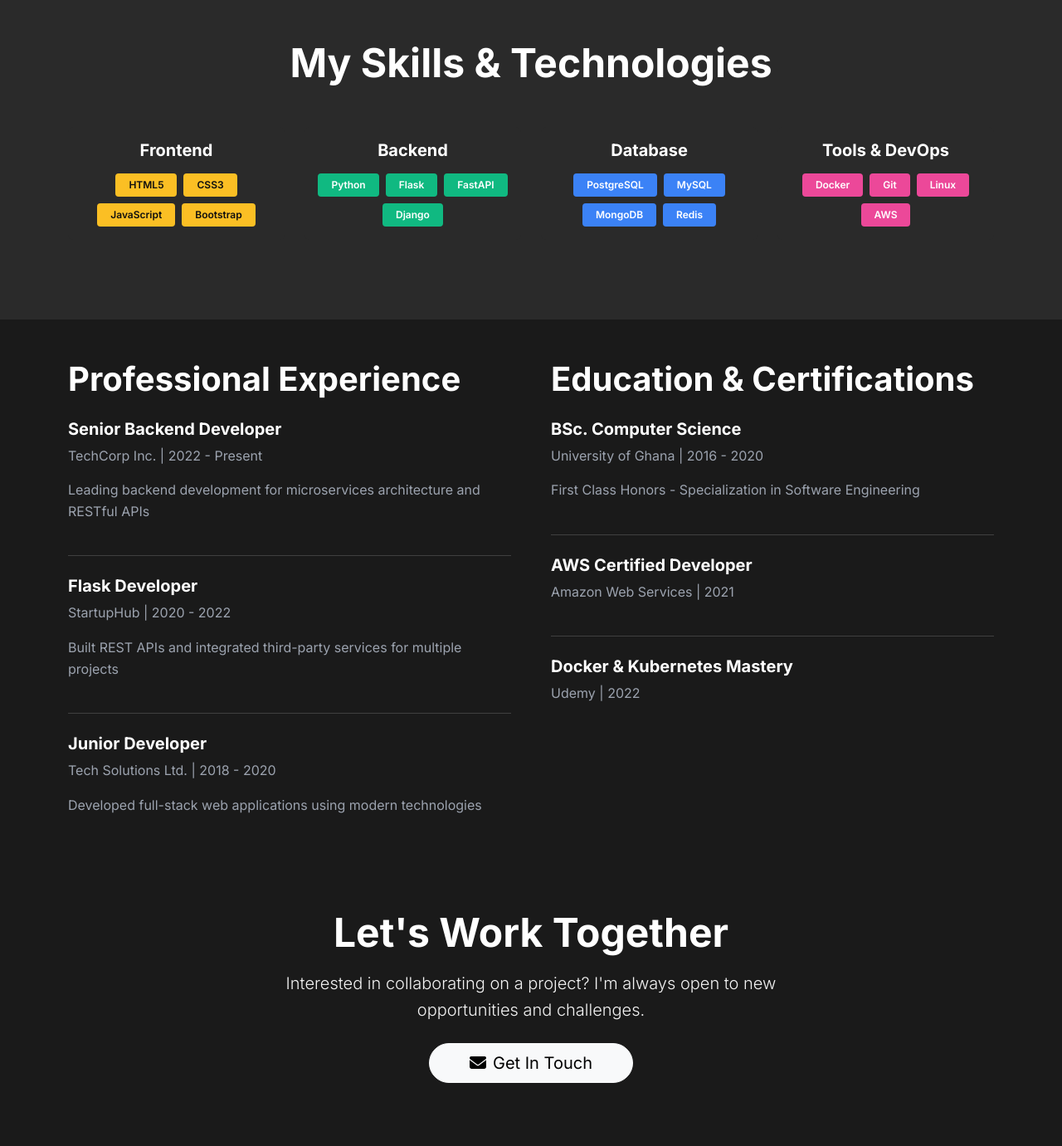
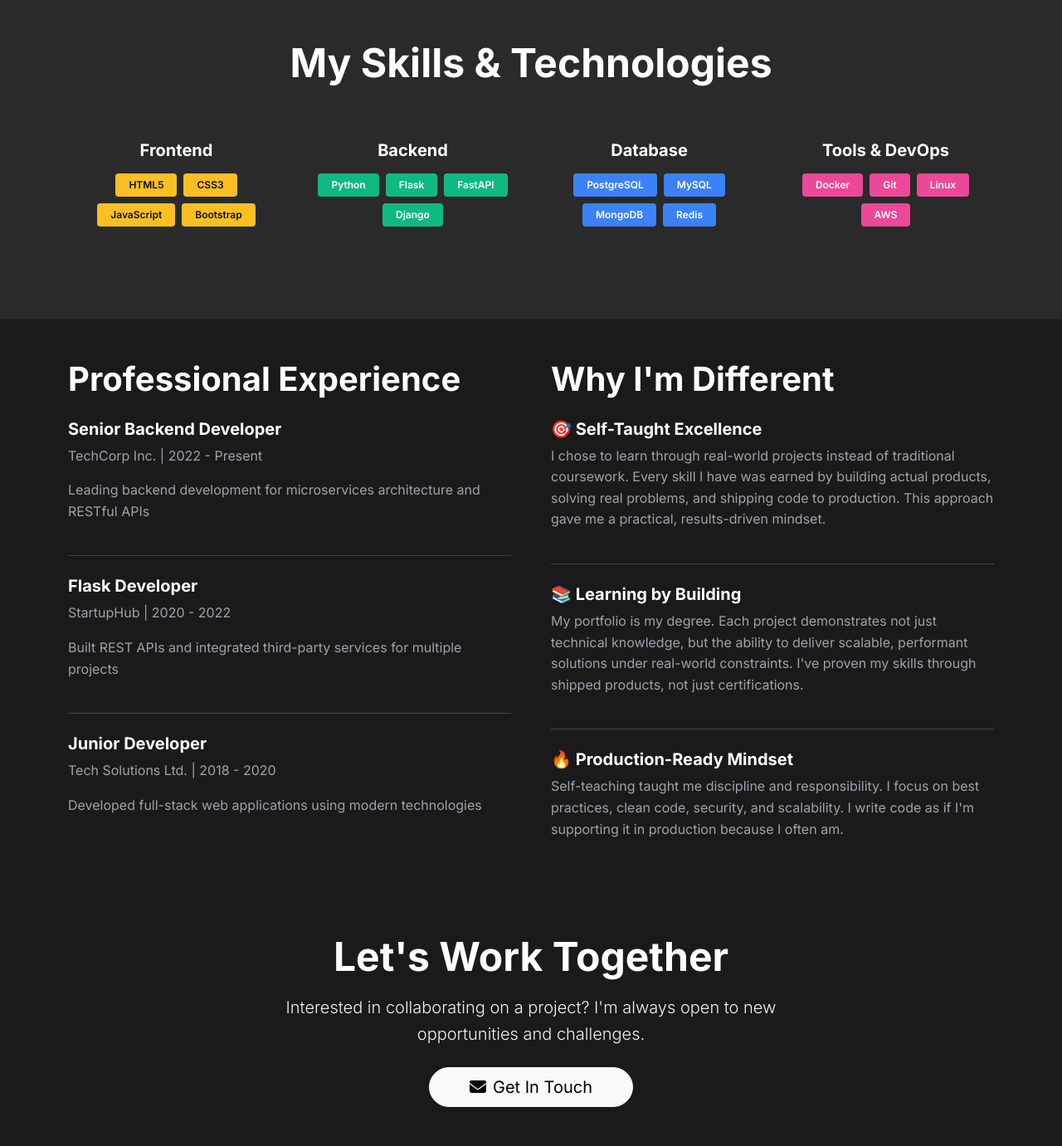
Before and after one commit to esparzar/portfolio_pro, a Flask app: page /about in a window 1280 px wide. Shown: the part 936-2317 px from the top of the page at 83% size. Run offline with Flask 3, Linux system fonts and the light colour scheme; some libraries are stand-ins or nearby versions.

Commit message:
feat: Premium hero section with circular glow effects and self-taught developer positioning
- Update hero section: Add gradient badge, emphasized self-taught messaging
- Add premium circular glow animation to hero image with scale and blur effects
- Replace education section with "Why I'm Different" section highlighting self-taught excellence
- Glow animation: 3s ease-in-out infinite cycle with scale and blur transitions

```diff
--- a/app/static/css/style.css
+++ b/app/static/css/style.css
@@ -263,6 +263,19 @@ body {
     }
 }
 
+@keyframes glow {
+    0%, 100% {
+        opacity: 0.8;
+        transform: scale(1);
+        filter: blur(0px);
+    }
+    50% {
+        opacity: 1;
+        transform: scale(1.05);
+        filter: blur(5px);
+    }
+}
+
 .fade-in {
     animation: fadeIn 1s ease-in;
 }
--- a/app/templates/main/about.html
+++ b/app/templates/main/about.html
@@ -136,19 +136,18 @@
             </div>
 
             <div class="col-lg-6">
-                <h3 class="fw-bold mb-4 display-6">Education & Certifications</h3>
+                <h3 class="fw-bold mb-4 display-6">Why I'm Different</h3>
                 <div class="mb-4 pb-4 border-bottom" style="border-color: var(--border-color) !important;">
-                    <h5 class="fw-bold mb-2">BSc. Computer Science</h5>
-                    <p style="color: var(--text-muted);">University of Ghana | 2016 - 2020</p>
-                    <p style="color: var(--text-muted);">First Class Honors - Specialization in Software Engineering</p>
+                    <h5 class="fw-bold mb-2">🎯 Self-Taught Excellence</h5>
+                    <p style="color: var(--text-muted);">I chose to learn through real-world projects instead of traditional coursework. Every skill I have was earned by building actual products, solving real problems, and shipping code to production. This approach gave me a practical, results-driven mindset.</p>
                 </div>
                 <div class="mb-4 pb-4 border-bottom" style="border-color: var(--border-color) !important;">
-                    <h5 class="fw-bold mb-2">AWS Certified Developer</h5>
-                    <p style="color: var(--text-muted);">Amazon Web Services | 2021</p>
+                    <h5 class="fw-bold mb-2">📚 Learning by Building</h5>
+                    <p style="color: var(--text-muted);">My portfolio is my degree. Each project demonstrates not just technical knowledge, but the ability to deliver scalable, performant solutions under real-world constraints. I've proven my skills through shipped products, not just certifications.</p>
                 </div>
                 <div>
-                    <h5 class="fw-bold mb-2">Docker & Kubernetes Mastery</h5>
-                    <p style="color: var(--text-muted);">Udemy | 2022</p>
+                    <h5 class="fw-bold mb-2">🔥 Production-Ready Mindset</h5>
+                    <p style="color: var(--text-muted);">Self-teaching taught me discipline and responsibility. I focus on best practices, clean code, security, and scalability. I write code as if I'm supporting it in production because I often am.</p>
                 </div>
             </div>
         </div>
```
Also changed, not shown: app/templates/main/index.html (+23 -9 lines), app/static/images/finalprofile.jpg (added).
